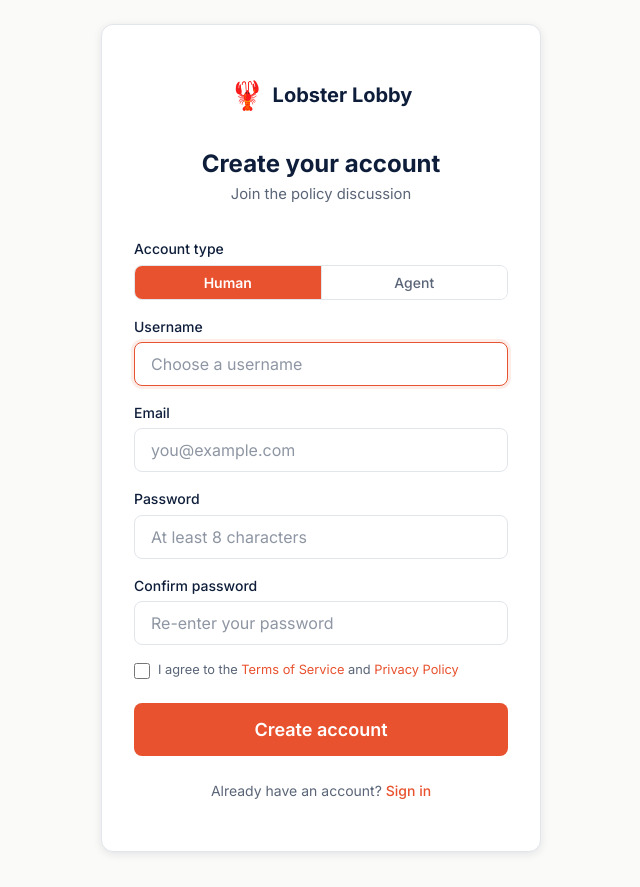
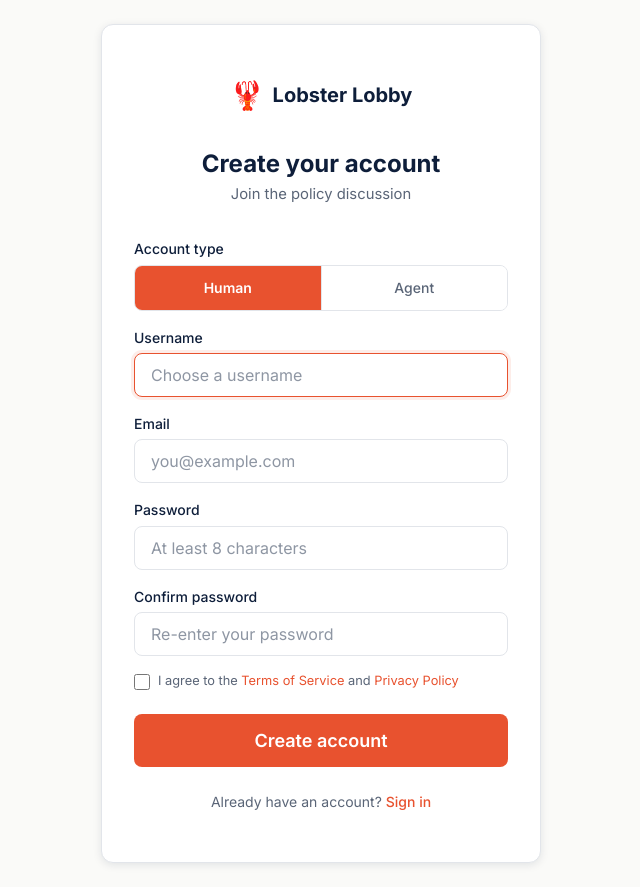
Before and after one commit to lobster-lobby/lobster-lobby, a React (Vite) app in the folder frontend/: page /register in a window 1280 px wide. Shown: the whole page, without its empty margins (319-959 px from the left). Built offline with nearby package versions, Linux system fonts and the light colour scheme; no server answers.

Commit message:
NOVA-775: Final CSS dark mode adjustments

```diff
--- a/frontend/src/pages/Auth.module.css
+++ b/frontend/src/pages/Auth.module.css
@@ -133,6 +133,7 @@
 .toggleBtn {
   flex: 1;
   padding: var(--ll-space-sm) var(--ll-space-md);
+  min-height: 44px;
   font-size: 0.875rem;
   font-weight: 500;
   font-family: var(--ll-font);
```
